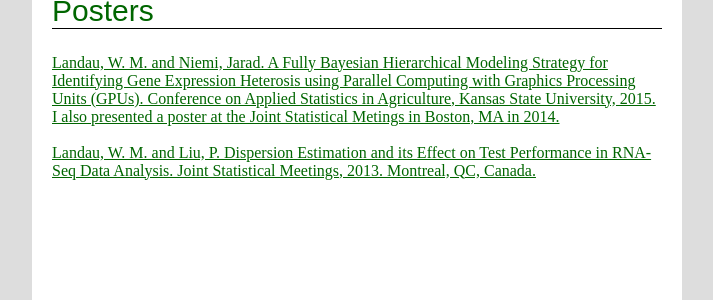
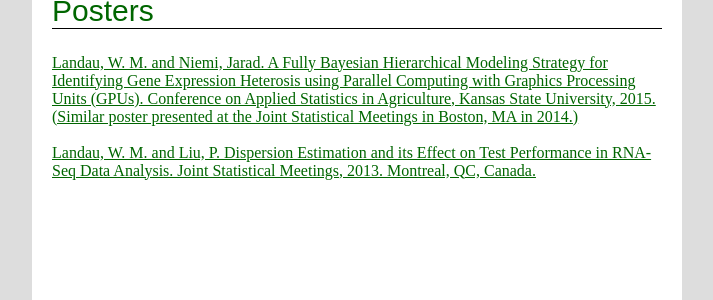
Before and after one commit to wlandau/wlandau.github.io, a Jekyll site: the page built from research.html, in a window 1280 px wide. Shown: the part 212-512 px from the top of the page, without its empty margins (283-996 px from the left). Built offline with Jekyll 4.4.1, drawn with Linux system fonts in a browser that asks for light colours.

Commit message:
cv + research

```diff
--- a/research.html
+++ b/research.html
@@ -79,8 +79,8 @@
 A Fully Bayesian Hierarchical Modeling Strategy for Identifying
 Gene Expression Heterosis using Parallel Computing with Graphics
 Processing Units (GPUs). Conference on Applied Statistics in Agriculture,
-Kansas State University, 2015. I also presented a poster at the Joint
-Statistical Metings in Boston, MA in 2014.</a><br/><br/>
+Kansas State University, 2015. (Similar poster presented at the Joint
+Statistical Meetings in Boston, MA in 2014.)</a><br/><br/>
 
 <a href="research/jsm2013.pdf" target="_blank">Landau, W. M. and Liu, P. Dispersion Estimation and its Effect on Test Performance
 in RNA-Seq Data Analysis. Joint Statistical Meetings, 2013. Montreal, QC, Canada.</a>
```
Also changed, not shown: 1 other file.
